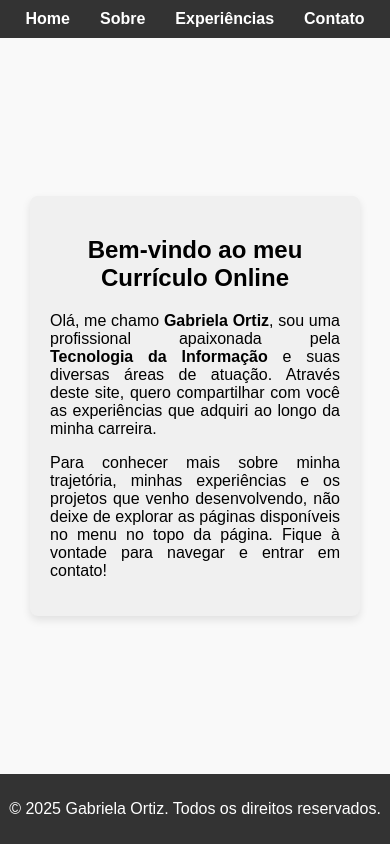
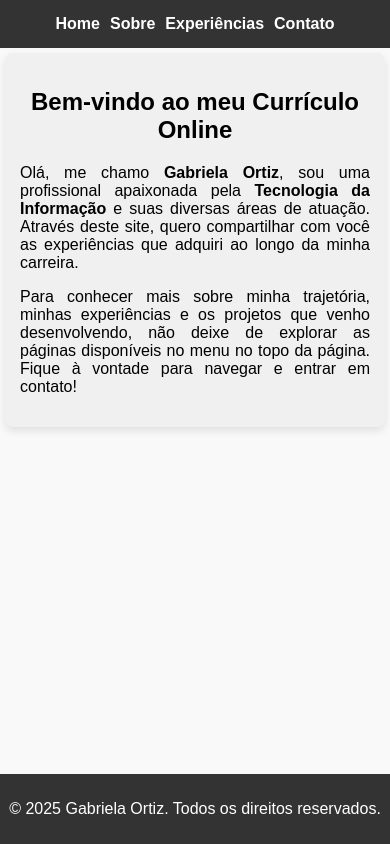
Before and after one commit to GabrielaOrtiz1/GabrielaOrtiz1.github.io, a plain HTML site: page index.html in a window 390 px wide. Drawn offline with Linux system fonts and the light colour scheme.

Commit message:
25/09/2025

```diff
--- a/index.html
+++ b/index.html
@@ -43,11 +43,6 @@
 
         main {
             flex: 1;
-            padding: 20px;
-            display: flex;
-            justify-content: center;
-            align-items: center;
-            flex-direction: column;
         }
 
         .container {
@@ -77,6 +72,21 @@
             text-align: center;
             padding: 10px 0;
         }
+
+        @media (max-width: 600px) {
+            .item {
+                padding: 15px;
+                margin: 5px;
+            }
+
+            p {
+                font-size: 1rem;
+            }
+
+            nav ul li {
+                margin: 5px;
+            }
+        }
     </style>
 </head>
 <body>
@@ -88,6 +98,7 @@
                 <li><a href="projetos.html">Experiências</a></li>
                 <li><a href="contato.html">Contato</a></li>
             </ul>
+
         </nav>
     </header>
     <main>
```
Also changed, not shown: projetos.html (+1 -1 lines), sobre.html (+0 -1 lines).
